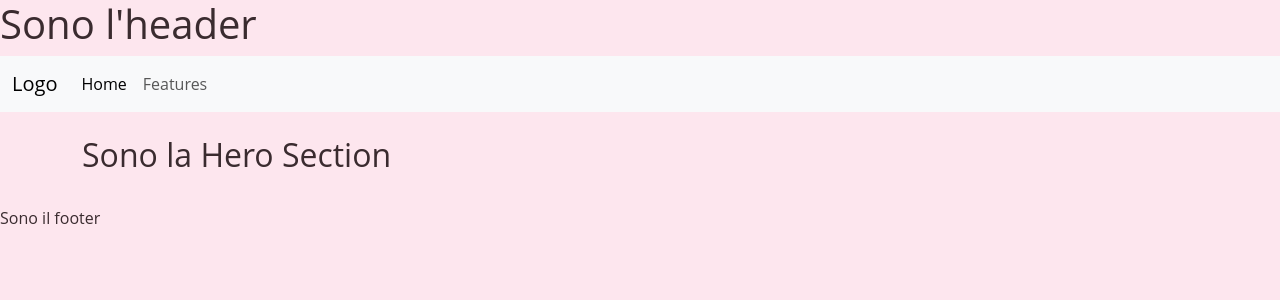
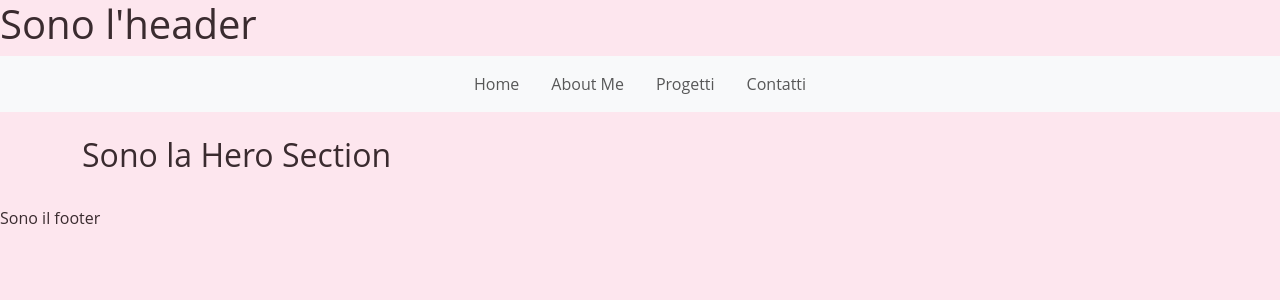
Before and after one commit to LindaTancini/LindaTancini-Portfolio, a React (Vite) app: page / in a window 1280 px wide. Shown: the top 300 px of the page. Built offline with nearby package versions, Linux system fonts and the light colour scheme.

Commit message:
feat: skeleton navbar

```diff
--- a/src/components/NavBar.jsx
+++ b/src/components/NavBar.jsx
@@ -1,35 +1,55 @@
+//Importazioni
+import { Link } from "react-router-dom";
+
+// NavBar Component
 function NavBar() {
   return (
-    <nav class="navbar navbar-expand-lg bg-body-tertiary">
-      <div class="container-fluid">
-        <a class="navbar-brand" href="#">
-          Logo
-        </a>
+    <nav className="navbar navbar-expand-lg navbar-light bg-light">
+      <div className="container d-flex align-items-center">
+        {/* LINK */}
+        <div
+          className="collapse navbar-collapse order-2 order-lg-1"
+          id="mainNav"
+        >
+          <ul className="navbar-nav mx-auto gap-3 text-center">
+            <li className="nav-item">
+              <Link className="nav-link" to="/">
+                Home
+              </Link>
+            </li>
+
+            <li className="nav-item">
+              <Link className="nav-link" to="/about">
+                About Me
+              </Link>
+            </li>
+
+            <li className="nav-item">
+              <Link className="nav-link" to="/projects">
+                Progetti
+              </Link>
+            </li>
+
+            <li className="nav-item">
+              <Link className="nav-link" to="/contact">
+                Contatti
+              </Link>
+            </li>
+          </ul>
+        </div>
+
+        {/* HAMBURGER MOBILE */}
         <button
-          class="navbar-toggler"
+          className="navbar-toggler ms-auto order-1"
           type="button"
           data-bs-toggle="collapse"
-          data-bs-target="#navbarNav"
-          aria-controls="navbarNav"
+          data-bs-target="#mainNav"
+          aria-controls="mainNav"
           aria-expanded="false"
           aria-label="Toggle navigation"
         >
-          <span class="navbar-toggler-icon"></span>
+          <span className="navbar-toggler-icon"></span>
         </button>
-        <div class="collapse navbar-collapse" id="navbarNav">
-          <ul class="navbar-nav">
-            <li class="nav-item">
-              <a class="nav-link active" aria-current="page" href="#">
-                Home
-              </a>
-            </li>
-            <li class="nav-item">
-              <a class="nav-link" href="#">
-                Features
-              </a>
-            </li>
-          </ul>
-        </div>
       </div>
     </nav>
   );
```
